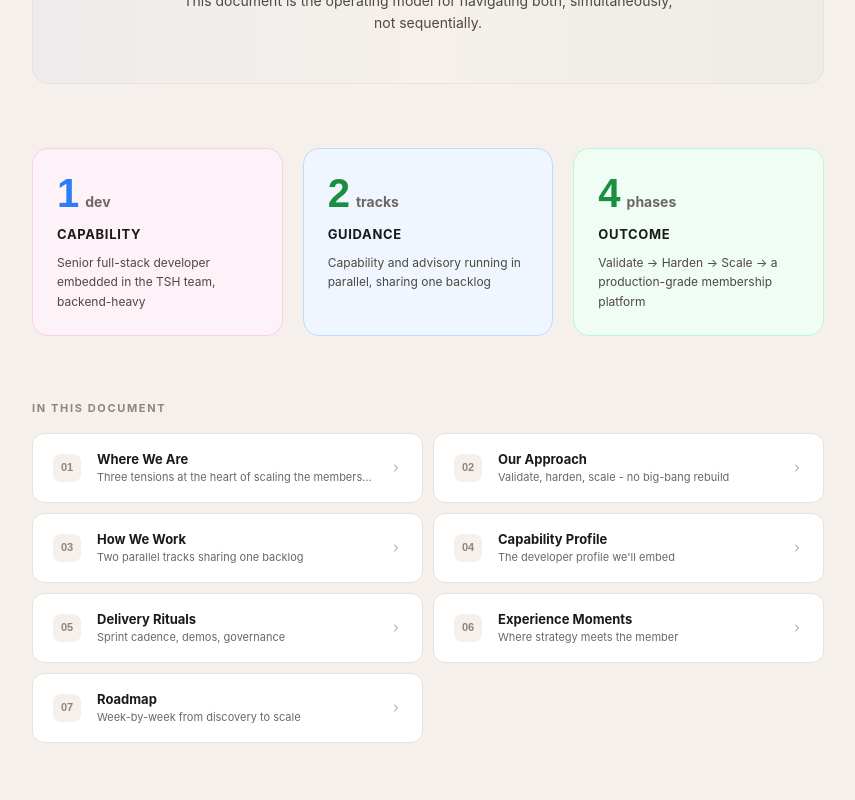
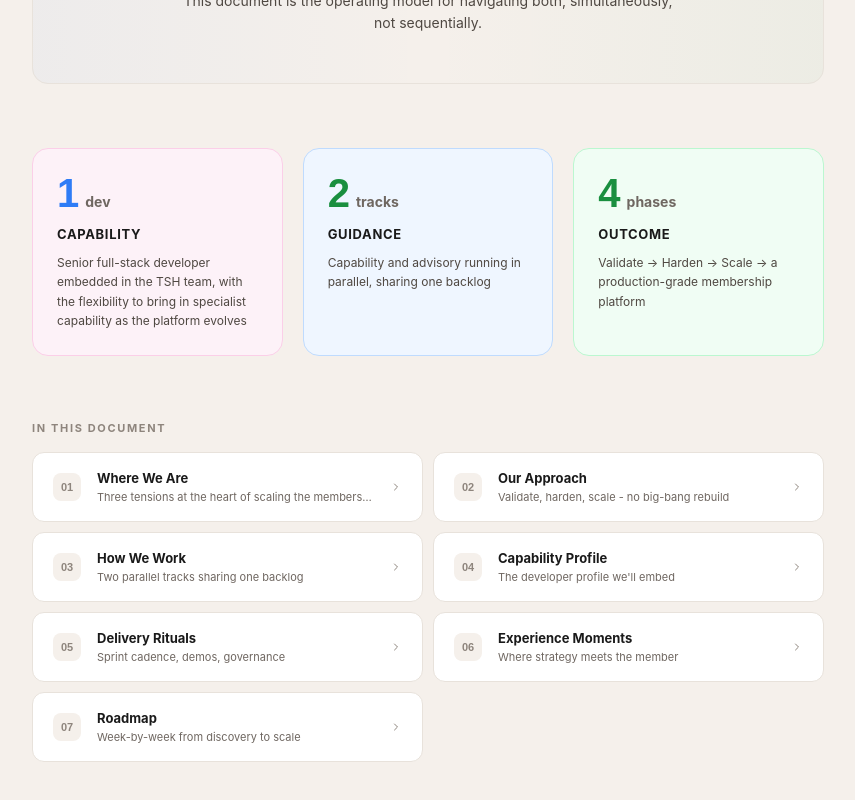
Before and after one commit to mczimmer/tsh-membership-engine, a Next.js app: page / in a window 1280 px wide. Shown: the part 1062-1862 px from the top of the page, without its empty margins (304-1159 px from the left). Built offline with nearby package versions, Linux system fonts and the light colour scheme.

Commit message:
copy: update Overview stat card to signal flexible resourcing

```diff
--- a/src/app/(shell)/page.tsx
+++ b/src/app/(shell)/page.tsx
@@ -150,7 +150,7 @@ export default function OverviewPage() {
             stat: "1",
             unit: "dev",
             label: "Capability",
-            desc: "Senior full-stack developer embedded in the TSH team, backend-heavy",
+            desc: "Senior full-stack developer embedded in the TSH team, with the flexibility to bring in specialist capability as the platform evolves",
             color: "text-accent-primary",
             bg: "bg-pink-50",
             border: "border-pink-200",
```
